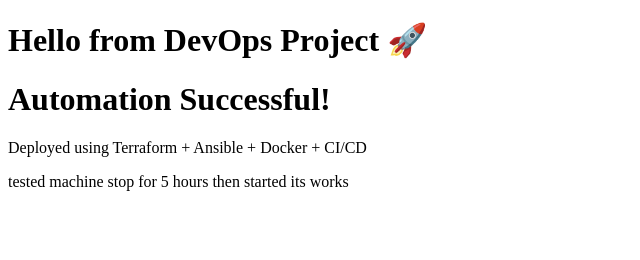
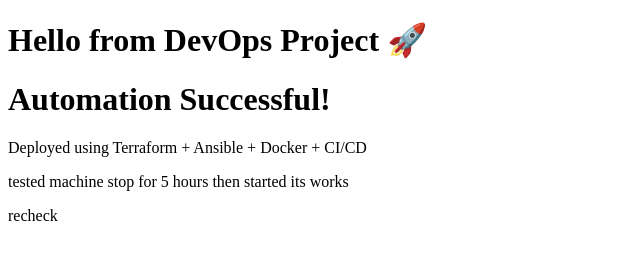
Before and after one commit to Sooraj-Kumar239/devops-project, a plain HTML site: page index.html in a window 1280 px wide. Shown: the full height of the page, 0-640 px from the left. Drawn offline with Linux system fonts and the light colour scheme.

Commit message:
checking

```diff
--- a/index.html
+++ b/index.html
@@ -8,5 +8,6 @@
     <h1>Automation Successful! </h1>
     <p>Deployed using Terraform + Ansible + Docker + CI/CD</p>
     <p>tested machine stop for 5 hours then started its works</p>
+    <p>recheck</p>
 </body>
 </html>
```
